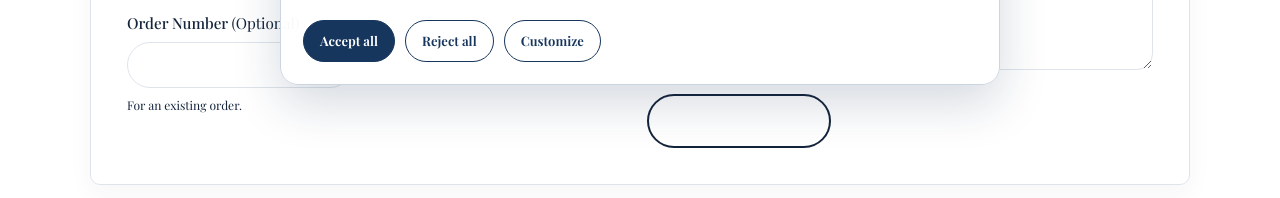
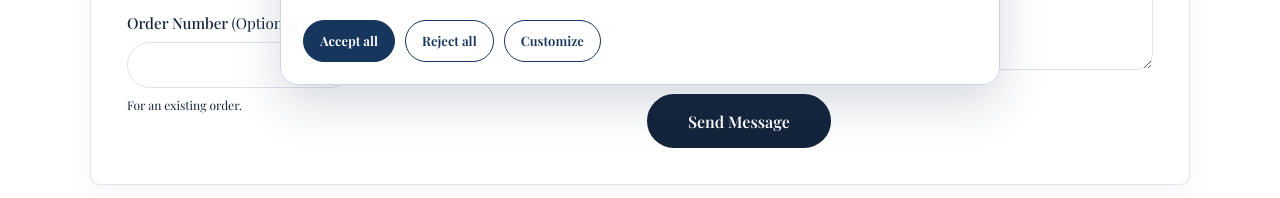
Before and after one commit to m1o223/bluem-ndwebs-rv-cefronend, a Next.js app: page /contact in a window 1280 px wide. Shown: the part 695-893 px from the top of the page. Built offline with nearby package versions, Linux system fonts and the light colour scheme; no server answers.

Commit message:
Fix contact button hover transform

```diff
--- a/app/contact/contact-form.tsx
+++ b/app/contact/contact-form.tsx
@@ -388,10 +388,10 @@ export default function ContactForm() {
             <textarea id="contact-message" name="message" rows={5} maxLength={4000} required aria-required="true" aria-invalid={errors.message ? true : undefined} aria-describedby={errors.message ? "contact-message-error" : undefined} disabled={submitting} />
             {errorMessage("message")}
           </div>
+          <div className={revealStyles.item} data-page-reveal-group="send">
             <button
               ref={sendButtonRef}
-            className={`${styles.sendButton} ${revealStyles.item}`}
-            data-page-reveal-group="send"
+              className={styles.sendButton}
               data-send-phase={sendPhase}
               style={buttonStyle}
               type="submit"
@@ -404,6 +404,7 @@ export default function ContactForm() {
             </button>
           </div>
         </div>
+      </div>
       {notice ? <p id="contact-preview" className={styles.formNotice} role="status">{notice}</p> : null}
       </form>
       {flight && typeof document !== "undefined" ? createPortal(<img ref={flightPlaneRef} className={styles.flightPlane} src="/images/contact/send-plane.png" alt="" aria-label={copy.flightLabel} />, document.body) : null}
```
Lines whose indentation alone changed are shown as unchanged.
